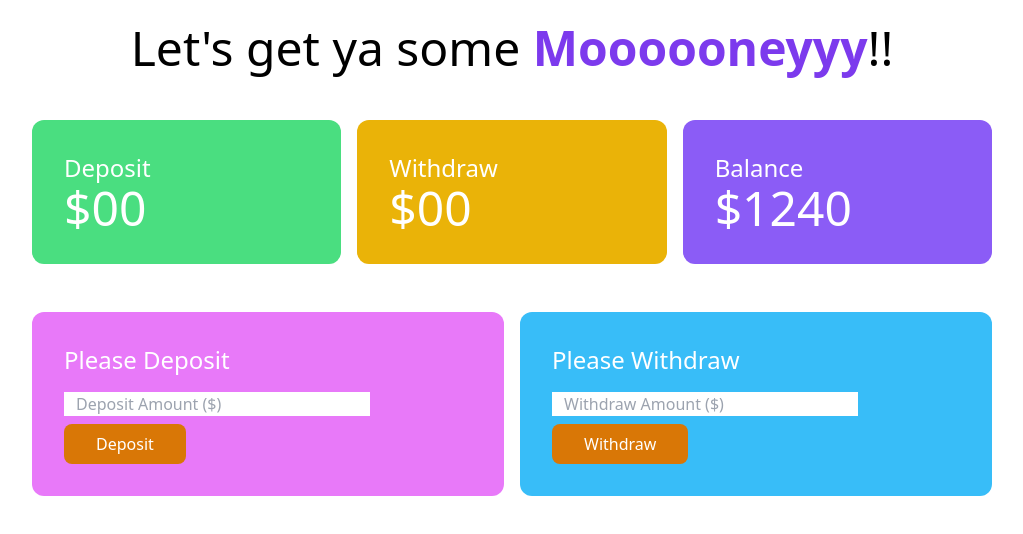
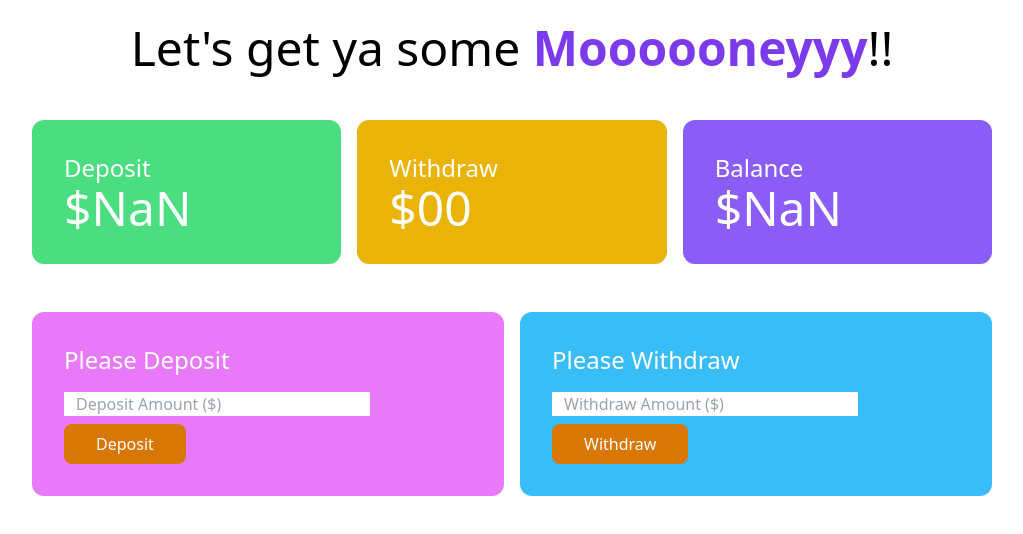
Before and after one commit to Saeedul/baap-er-bank, a plain HTML site: page bank.html in a window 1280 px wide. Both pictures are taken after a click on the button "Deposit". Shown: the whole page, without its empty margins (128-1151 px from the left). Drawn offline with nearby package versions, Linux system fonts and the light colour scheme.

Commit message:
added more

```diff
--- a/bank.html
+++ b/bank.html
@@ -20,7 +20,8 @@
             <div class="grid grid-cols-3 gap-4 w-9/12 mx-auto text-white">
                 <div class="bg-green-400 p-8 rounded-xl">
                     <h4 class="text-2xl">Deposit</h4>
-                    <h2 class="text-5xl">$00</h2>
+                    <h2 class="text-5xl">$<span id="deposit-total">00</span></h2>
+                    <!-- <h2 id="deposit-total" class="text-5xl">$<span id="deposit-amount">0</span></h2> -->
                 </div>
                 <div class="bg-yellow-500 p-8 rounded-xl">
                     <h4 class="text-2xl">Withdraw</h4>
@@ -28,7 +29,7 @@
                 </div>
                 <div class="bg-violet-500 p-8 rounded-xl">
                     <h4 class="text-2xl">Balance</h4>
-                    <h2 class="text-5xl">$1240</h2>
+                    <h2 class="text-5xl">$<span id="balance-total">1240</span></h2>
                 </div>
             </div>
         </section>
@@ -37,14 +38,14 @@
             <div class="grid grid-cols-2 gap-4 w-9/12 mx-auto">
                 <div class="bg-fuchsia-400 p-8 rounded-xl">
                     <h4 class="text-2xl mb-4 text-white">Please Deposit</h4>
-                    <input class="w-9/12 block mb-2 px-3" type="email" name="" id="deposit-field"
+                    <input id="deposit-field" class="w-9/12 block mb-2 px-3" type="text" name=""
                         placeholder="Deposit Amount ($)">
                     <button class="bg-amber-600 hover:bg-sky-700 px-8 py-2 text-white font-medium rounded-lg"
                         id="btn-deposit">Deposit</button>
                 </div>
                 <div class="bg-sky-400 p-8 rounded-xl">
                     <h4 class="text-2xl mb-4 text-white">Please Withdraw</h4>
-                    <input class="w-9/12 block mb-2 px-3" type="email" name="" id="user-email"
+                    <input class="w-9/12 block mb-2 px-3" type="text" name="" id="user-email"
                         placeholder="Withdraw Amount ($)">
                     <button class="bg-amber-600 hover:bg-sky-700 px-8 py-2 text-white font-medium rounded-lg"
                         id="btn-deposit">Withdraw</button>
--- a/deposit.js
+++ b/deposit.js
@@ -1,5 +1,27 @@
 // step 1: add event listener to the deposit button
 document.getElementById('btn-deposit').addEventListener('click', function () {
     // step 2: get the deposit input field
-    const depositField = document.getElementById('deposit-field')
+    // For input field, use .value to return the value inside the input field
+    const depositField = document.getElementById('deposit-field');
+    const newDepositAmountString = depositField.value;
+    const newDepositAmount = parseFloat(newDepositAmountString);
+    // step 3: Get the current deposit total
+    // for non-input(elements other than input, textarea) use .innerText to return the text
+    const depositTotalElement = document.getElementById('deposit-total');
+    const previousDepositTotalString = depositTotalElement.innerText;
+    const previousDepositTotal = parseFloat(previousDepositTotalString);
+    //step 4: add numbers to set the total amount
+    const currentDepositTotal = previousDepositTotal + newDepositAmount;
+    //set the deposit total
+    depositTotalElement.innerText = currentDepositTotal;
+    //step 5: get balance current total
+    const balanceTotalElement = document.getElementById('balance-total');
+    const previousBalanceTotalString = balanceTotalElement.innerText;
+    const previousBalanceTotal = parseFloat(previousBalanceTotalString);
+    //step 6: calculate current total balance
+    const currentBalanceTotal = previousBalanceTotal + newDepositAmount;
+    //set the balance total
+    balanceTotalElement.innerText = currentBalanceTotal
+    // step 7: clear the deposit field
+    depositField.value = '';
 })
```
